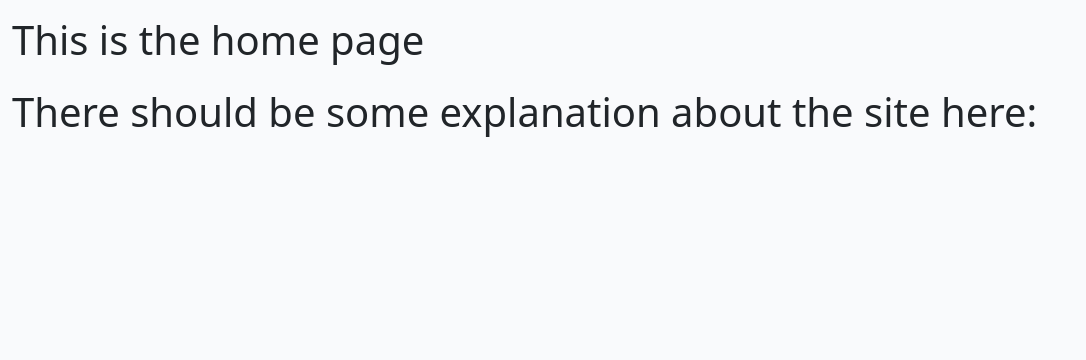
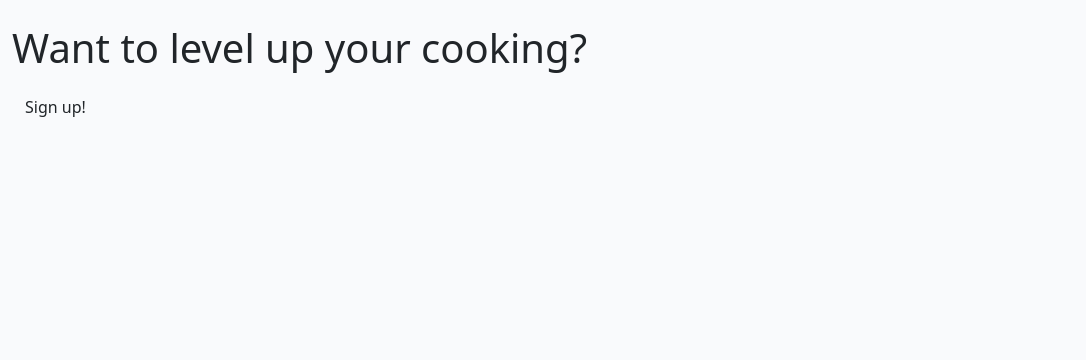
Before and after one commit to JoeQuigley1/PP4_Food_Diary, a Django app: page / in a window 1280 px wide. Shown: the part 60-420 px from the top of the page, without its empty margins (0-1086 px from the left). Run offline with Django 3.2, Linux system fonts and the light colour scheme.

Commit message:
Add initial styling and add syntax links for if a user is authenticaed on home page

```diff
--- a/cookbook/forms.py
+++ b/cookbook/forms.py
@@ -15,6 +15,7 @@ class SubmitRecipeForm(forms.ModelForm):
         model = Submission
         fields = (
             'submission_title',
+            'submission_slug',
             'ingredients',
             'method',
             'image',
--- a/templates/base.html
+++ b/templates/base.html
@@ -42,7 +42,7 @@
                         <a class="nav-link" href="{% url 'account_logout' %}">Logout</a>
                     </li>
                     <li class="nav-item">
-                        <a class="nav-link" href="{% url 'recipe_posts' %}">View Expert Recipes</a>
+                        <a class="nav-link" href="{% url 'recipe_posts' %}">Expert Recipes</a>
                     </li>
                     <li class="nav-item">
                         <a class="nav-link" href="{% url 'submissions' %}">Public Recipes </a>
--- a/templates/index.html
+++ b/templates/index.html
@@ -6,21 +6,31 @@
     <div class="row">
 
         <!-- Home page for The Food Diary -->
-        <div class="col-12 mt-3 left">
+        {% if user.is_authenticated %}
+        <div class="col-12 mt-3">
             <div class="row">
-                <h1>This is the home page</h1>
+                <div class="col-md-6">
+                    <div class="mt-4">
+                        <h1>Want to level up your cooking?</h1>
+                        <div class="mt-3">
+                            <a class="btn btn-bg" href="{% url 'submit_recipe' %}">Want to contribute?</a>
+                        </div>
+                    </div>
+                </div>
+
+        {% else %}
+                <div class="col-md-6">
+                    <div class="mt-4">
+                        <h1>Want to level up your cooking?</h1>
+                        <div class="mt-3">
+                            <a class="btn btn-bg" href="{% url 'account_signup' %}">Sign up!</a>
+                        </div>
+                    </div>
+                </div>
             </div>
+        {% endif %}
         </div>
-
-        <div class="col-12 mt-3 left">
-            <div class="row">
-                <h1>There should be some explanation about the site here:</h1>
-            </div>
-        </div>
-
 
     </div>
 
-</div>
-
-{%endblock%}
+    {%endblock%}
```
Also changed, not shown: templates/user_submissions.html (+32 -7 lines).
